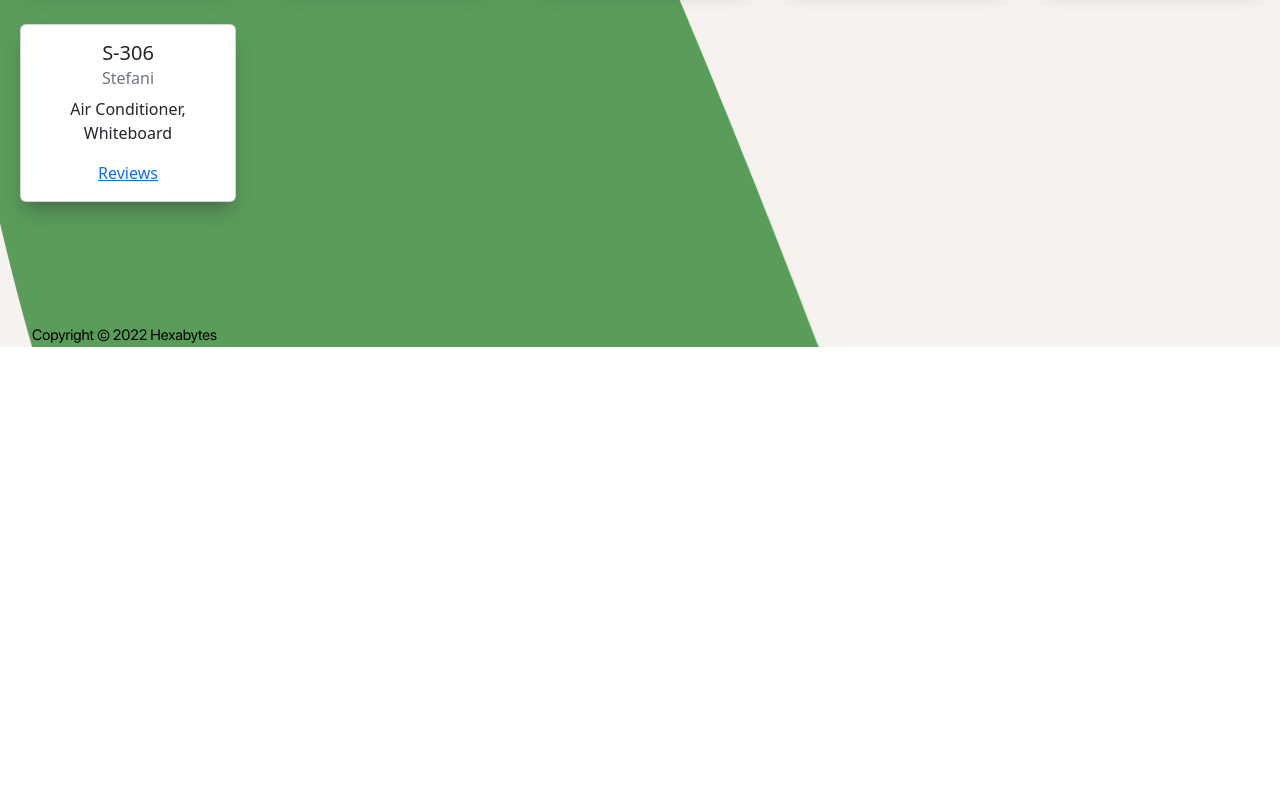
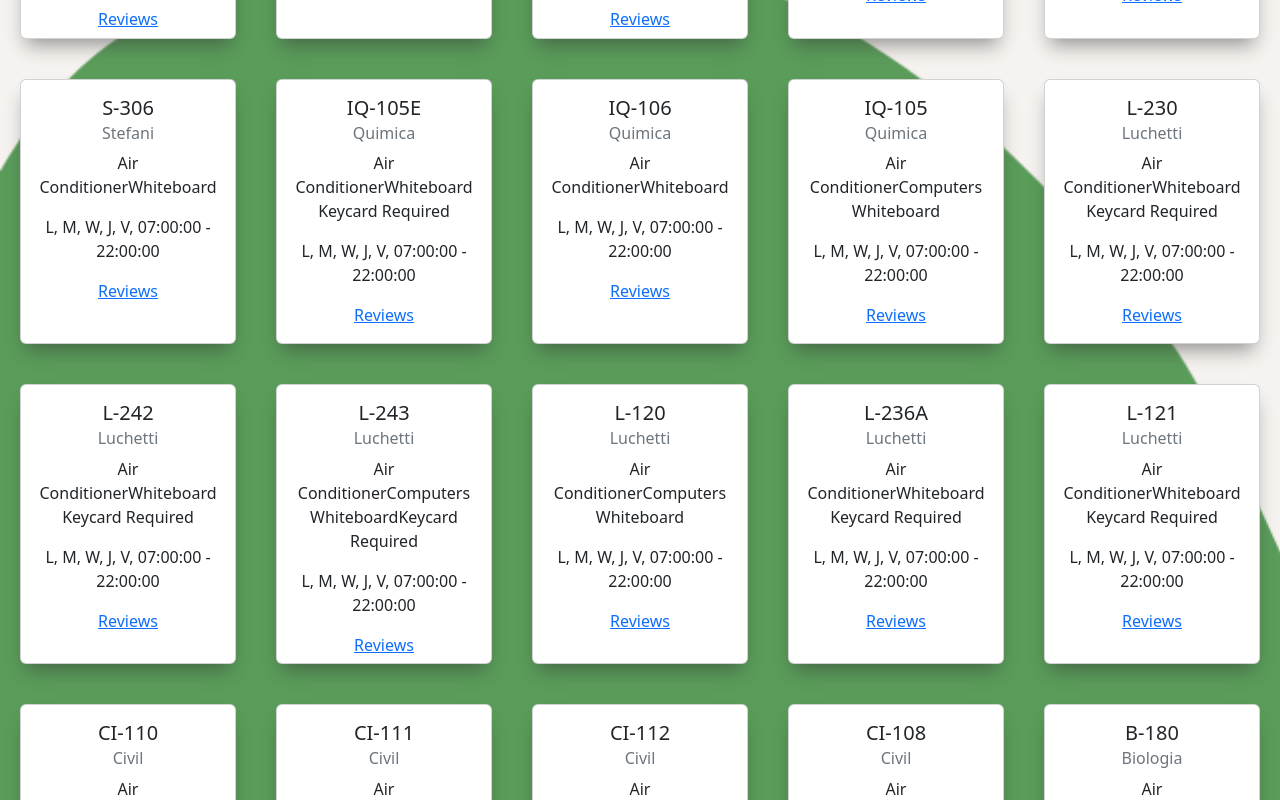
Before and after one commit to Hexabytes6/RUM-Study-Areas, a React (Create React App) app: page / in a window 1280 px wide. Shown: the part 820-1620 px from the top of the page. Before the commit the page ends 1231 px from the top, so only its background shows below. Built offline with nearby package versions, Linux system fonts and the light colour scheme; no server answers.

Commit message:
Changes to styling

```diff
--- a/src/components/Catalog.js
+++ b/src/components/Catalog.js
@@ -20,37 +20,75 @@ const Catalog = () => {
     {
         "room_id": "S-203",
         "building": "Stefani",
-        "features": "Air Conditioner, Whiteboard",
+        "features": [
+            "Air Conditioner",
+            "Whiteboard"
+        ],
         "schedules": [
-            "Lunes, 07:00:00 - 22:00:00"
-        ]
+            "L, M, W, J, V, 07:00:00 - 22:00:00"
+        ],
+        "reviews": [],
+        "completed": true
     },
     {
         "room_id": "S-113",
         "building": "Stefani",
-        "features": "Air Conditioner, Computers, Whiteboard",
-        "schedules": "Lunes, 07:00:00 - 22:00:00 Martes, 07:00:00 - 22:00:00, Miercoles, 07:00:00 - 22:00:00, Jueves, 07:00:00 - 22:00:00, Viernes, 07:00:00 - 22:00:00"
-
+        "features": [
+            "Air Conditioner",
+            "Computers",
+            "Whiteboard"
+        ],
+        "schedules": [
+            "L, M, W, J, V, 07:00:00 - 22:00:00"
+        ],
+        "reviews": [
+            "Review ID: 38189",
+            "Review ID: 37441"
+        ],
+        "completed": true
     },
     {
         "room_id": "S-205",
         "building": "Stefani",
-        "features": "Air Conditioner, Computers, Whiteboard",
-        "schedules": [],
-
+        "features": [
+            "Air Conditioner",
+            "Computers",
+            "Whiteboard"
+        ],
+        "schedules": [
+            "L, M, W, J, V, 07:00:00 - 22:00:00"
+        ],
+        "reviews": [],
+        "completed": true
     },
     {
         "room_id": "S-206",
         "building": "Stefani",
-        "features": "Air Conditioner, Whiteboard, Keycard Required",
-        "schedules": [],
-
+        "features": [
+            "Air Conditioner",
+            "Whiteboard",
+            "Keycard Required"
+        ],
+        "schedules": [
+            "L, M, W, J, V, 07:00:00 - 22:00:00"
+        ],
+        "reviews": [],
+        "completed": true
     },
     {
         "room_id": "S-105D",
         "building": "Stefani",
-        "features": "Air Conditioner, Computers, Whiteboard, Keycard Required",
-        "schedules": [],
+        "features": [
+            "Air Conditioner",
+            "Computers",
+            "Whiteboard",
+            "Keycard Required"
+        ],
+        "schedules": [
+            "L, M, W, J, V, 00:00:00 - 23:59:59"
+        ],
+        "reviews": [],
+        "completed": true
     },
     {
         "room_id": "S-105B",
@@ -61,7 +99,11 @@ const Catalog = () => {
             "Whiteboard",
             "Keycard Required"
         ],
-        "schedules": [],
+        "schedules": [
+            "L, M, W, J, V, 00:00:00 - 23:59:59"
+        ],
+        "reviews": [],
+        "completed": true
     },
     {
         "room_id": "S-230",
@@ -70,7 +112,11 @@ const Catalog = () => {
             "Air Conditioner",
             "Whiteboard"
         ],
-        "schedules": [],
+        "schedules": [
+            "L, M, W, J, V, 07:00:00 - 22:00:00"
+        ],
+        "reviews": [],
+        "completed": true
     },
     {
         "room_id": "S-121",
@@ -81,7 +127,11 @@ const Catalog = () => {
             "Whiteboard",
             "Keycard Required"
         ],
-        "schedules": [],
+        "schedules": [
+            "L, M, W, J, V, 00:00:00 - 23:59:59"
+        ],
+        "reviews": [],
+        "completed": true
     },
     {
         "room_id": "S-308",
@@ -91,7 +141,11 @@ const Catalog = () => {
             "Computers",
             "Whiteboard"
         ],
-        "schedules": [],
+        "schedules": [
+            "L, M, W, J, V, 07:00:00 - 22:00:00"
+        ],
+        "reviews": [],
+        "completed": true
     },
     {
         "room_id": "S-307",
@@ -101,17 +155,293 @@ const Catalog = () => {
             "Computers",
             "Whiteboard"
         ],
-        "schedules": [],
+        "schedules": [
+            "L, M, W, J, V, 07:00:00 - 22:00:00"
+        ],
+        "reviews": [],
+        "completed": true
     },
     {
         "room_id": "S-306",
         "building": "Stefani",
-        "features": "Air Conditioner, Whiteboard",
+        "features": [
+            "Air Conditioner",
+            "Whiteboard"
+        ],
+        "schedules": [
+            "L, M, W, J, V, 07:00:00 - 22:00:00"
+        ],
+        "reviews": [],
+        "completed": true
+    },
+    {
+        "room_id": "IQ-105E",
+        "building": "Quimica",
+        "features": [
+            "Air Conditioner",
+            "Whiteboard",
+            "Keycard Required"
+        ],
+        "schedules": [
+            "L, M, W, J, V, 07:00:00 - 22:00:00"
+        ],
+        "reviews": [],
+        "completed": true
+    },
+    {
+        "room_id": "IQ-106",
+        "building": "Quimica",
+        "features": [
+            "Air Conditioner",
+            "Whiteboard"
+        ],
+        "schedules": [
+            "L, M, W, J, V, 07:00:00 - 22:00:00"
+        ],
+        "reviews": [],
+        "completed": true
+    },
+    {
+        "room_id": "IQ-105",
+        "building": "Quimica",
+        "features": [
+            "Air Conditioner",
+            "Computers",
+            "Whiteboard"
+        ],
+        "schedules": [
+            "L, M, W, J, V, 07:00:00 - 22:00:00"
+        ],
+        "reviews": [],
+        "completed": true
+    },
+    {
+        "room_id": "L-230",
+        "building": "Luchetti",
+        "features": [
+            "Air Conditioner",
+            "Whiteboard",
+            "Keycard Required"
+        ],
+        "schedules": [
+            "L, M, W, J, V, 07:00:00 - 22:00:00"
+        ],
+        "reviews": [],
+        "completed": true
+    },
+    {
+        "room_id": "L-242",
+        "building": "Luchetti",
+        "features": [
+            "Air Conditioner",
+            "Whiteboard",
+            "Keycard Required"
+        ],
+        "schedules": [
+            "L, M, W, J, V, 07:00:00 - 22:00:00"
+        ],
+        "reviews": [],
+        "completed": true
+    },
+    {
+        "room_id": "L-243",
+        "building": "Luchetti",
+        "features": [
+            "Air Conditioner",
+            "Computers",
+            "Whiteboard",
+            "Keycard Required"
+        ],
+        "schedules": [
+            "L, M, W, J, V, 07:00:00 - 22:00:00"
+        ],
+        "reviews": [],
+        "completed": true
+    },
+    {
+        "room_id": "L-120",
+        "building": "Luchetti",
+        "features": [
+            "Air Conditioner",
+            "Computers",
+            "Whiteboard"
+        ],
+        "schedules": [
+            "L, M, W, J, V, 07:00:00 - 22:00:00"
+        ],
+        "reviews": [],
+        "completed": true
+    },
+    {
+        "room_id": "L-236A",
+        "building": "Luchetti",
+        "features": [
+            "Air Conditioner",
+            "Whiteboard",
+            "Keycard Required"
+        ],
+        "schedules": [
+            "L, M, W, J, V, 07:00:00 - 22:00:00"
+        ],
+        "reviews": [],
+        "completed": true
+    },
+    {
+        "room_id": "L-121",
+        "building": "Luchetti",
+        "features": [
+            "Air Conditioner",
+            "Whiteboard",
+            "Keycard Required"
+        ],
+        "schedules": [
+            "L, M, W, J, V, 07:00:00 - 22:00:00"
+        ],
+        "reviews": [],
+        "completed": true
+    },
+    {
+        "room_id": "CI-110",
+        "building": "Civil",
+        "features": [
+            "Air Conditioner",
+            "Whiteboard",
+            "Keycard Required"
+        ],
+        "schedules": [
+            "L, M, W, J, V, 07:00:00 - 22:00:00"
+        ],
+        "reviews": [],
+        "completed": true
+    },
+    {
+        "room_id": "CI-111",
+        "building": "Civil",
+        "features": [
+            "Air Conditioner",
+            "Whiteboard",
+            "Keycard Required"
+        ],
+        "schedules": [
+            "L, M, W, J, V, 07:00:00 - 22:00:00"
+        ],
+        "reviews": [],
+        "completed": true
+    },
+    {
+        "room_id": "CI-112",
+        "building": "Civil",
+        "features": [
+            "Air Conditioner",
+            "Computers",
+            "Whiteboard",
+            "Keycard Required"
+        ],
+        "schedules": [
+            "L, M, W, J, V, 07:00:00 - 22:00:00"
+        ],
+        "reviews": [],
+        "completed": true
+    },
+    {
+        "room_id": "CI-108",
+        "building": "Civil",
+        "features": [
+            "Air Conditioner",
+            "Whiteboard",
+            "Keycard Required"
+        ],
+        "schedules": [
+            "L, M, W, J, V, 07:00:00 - 22:00:00"
+        ],
+        "reviews": [],
+        "completed": true
+    },
+    {
+        "room_id": "B-180",
+        "building": "Biologia",
+        "features": [
+            "Air Conditioner",
+            "Whiteboard",
+            "Keycard Required"
+        ],
+        "schedules": [
+            "L, W, 11:00:00 - 19:00:00",
+            "V, 10:00:00 - 17:00:00"
+        ],
+        "reviews": [],
+        "completed": true
+    },
+    {
+        "room_id": "B-182",
+        "building": "Biologia",
+        "features": [
+            "Air Conditioner",
+            "Whiteboard",
+            "Keycard Required"
+        ],
+        "schedules": [
+            "V, 09:00:00 - 17:00:00"
+        ],
+        "reviews": [],
+        "completed": true
+    },
+    {
+        "room_id": "B-184",
+        "building": "Biologia",
+        "features": [
+            "Air Conditioner",
+            "Whiteboard",
+            "Keycard Required"
+        ],
+        "schedules": [
+            "M, J, 19:00:00 - 22:00:00"
+        ],
+        "reviews": [],
+        "completed": true
+    },
+    {
+        "room_id": "B-242A",
+        "building": "Biologia",
+        "features": [
+            "Air Conditioner",
+            "Computers",
+            "Whiteboard",
+            "Keycard Required"
+        ],
         "schedules": [],
+        "reviews": [],
+        "completed": true
+    },
+    {
+        "room_id": "CH-126",
+        "building": "Chardon",
+        "features": [
+            "Whiteboard",
+            "Keycard Required"
+        ],
+        "schedules": [
+            "L, W, V, 18:00:00 - 22:00:00",
+            "M, J, 18:30:00 - 22:00:00"
+        ],
+        "reviews": [],
+        "completed": true
+    },
+    {
+        "room_id": "CH-230",
+        "building": "Chardon",
+        "features": [
+            "Air Conditioner",
+            "Whiteboard"
+        ],
+        "schedules": [
+            "M, J, 19:00:00 - 22:00:00",
+            "L, W, V, 15:00:00 - 22:00:00"
+        ],
+        "reviews": [],
+        "completed": true
     }
 ];
-
-
 
     const renderCard = (card, index) =>{
         return(
@@ -120,7 +450,7 @@ const Catalog = () => {
             <Card.Body>
                 <Card.Title>{card.room_id}</Card.Title>
                 <Card.Subtitle className="mb-2 text-muted">{card.building}</Card.Subtitle>
-                 <Card.Text>
+                <Card.Text>
                     {card.features}
                 </Card.Text>
                 <Card.Text>
--- a/src/components/Recommender.js
+++ b/src/components/Recommender.js
@@ -67,6 +67,9 @@ import "./Recommender.css"
           onChange={setSelected3}
           labelledBy="Select"
         />
+        <div className="button-container1">
+          <input type="submit" />
+        </div>
       <div className="copyright1">Copyright © 2022 Hexabytes</div>
       </div>
     );
```
